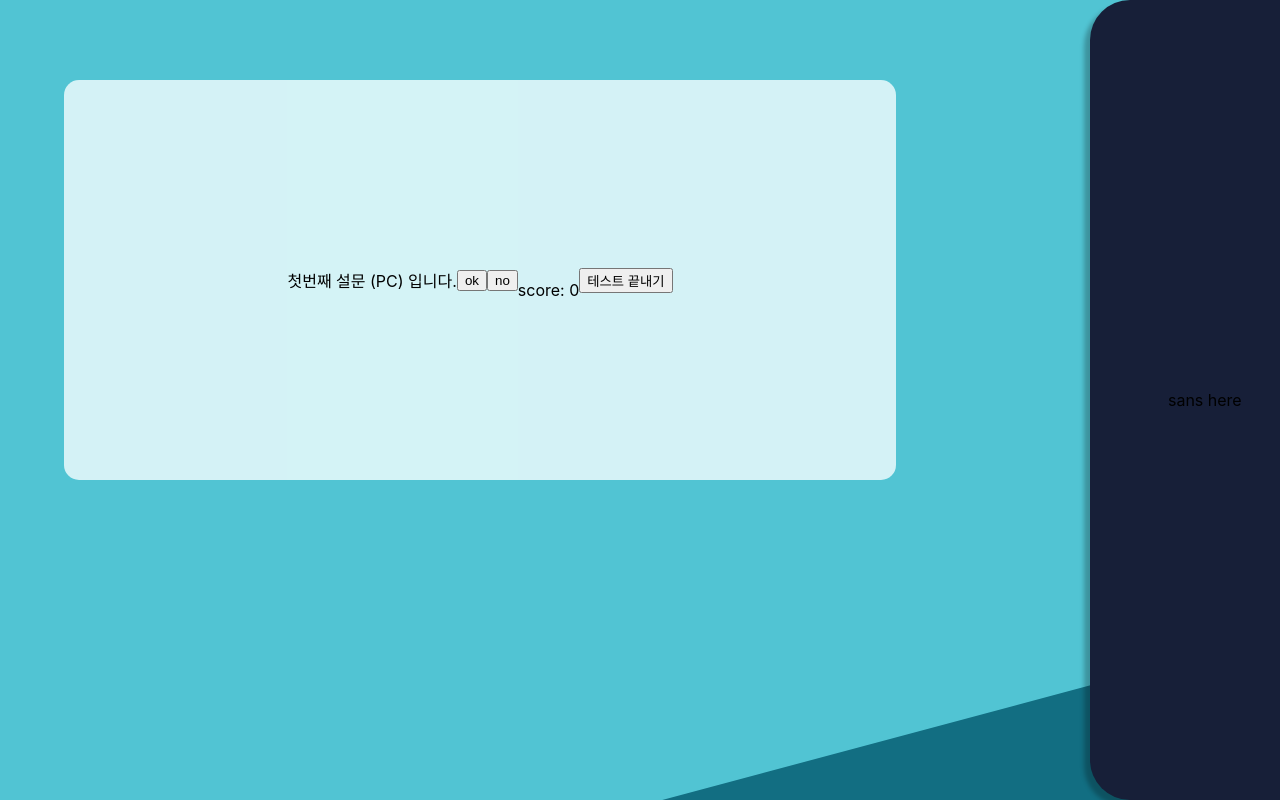
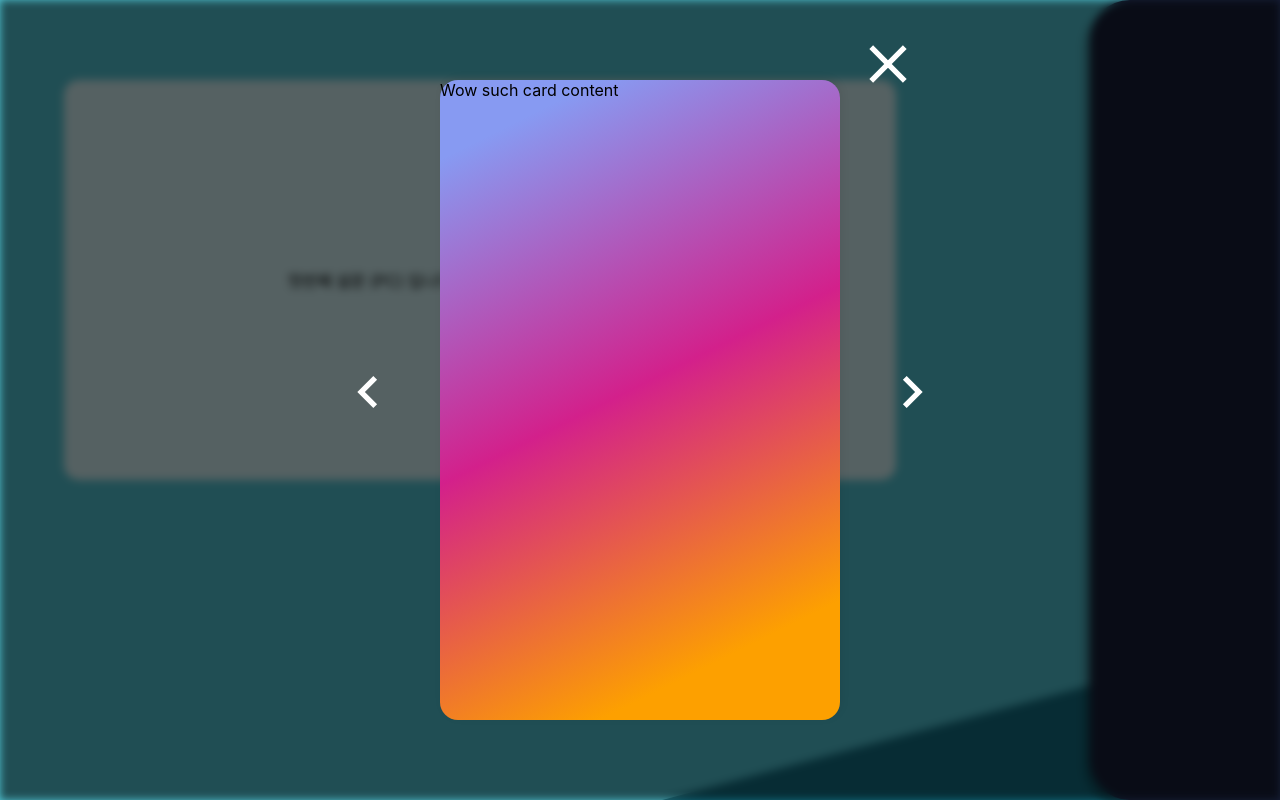
Before and after one commit to Jongminfire/SM-Drunk-Test, a React (Create React App) app: page /main in a window 1280 px wide. Built offline with nearby package versions, Linux system fonts and the light colour scheme.

Commit message:
Background Componatification

```diff
--- a/package.json
+++ b/package.json
@@ -5,6 +5,7 @@
   "dependencies": {
     "@material-ui/core": "^4.11.4",
     "@material-ui/icons": "^4.11.2",
+    "@react-spring/web": "^9.1.2",
     "@testing-library/jest-dom": "^5.11.4",
     "@testing-library/react": "^11.1.0",
     "@testing-library/user-event": "^12.1.10",
--- /dev/null
+++ b/src/Components/Background.js
@@ -0,0 +1,11 @@
+
+import styled, { css } from 'styled-components';
+const Background = styled.div`
+position: relative;
+background-color: #51c4d3;
+width: 100%;
+height: 100vh;
+overflow: hidden;
+`;
+
+export default Background;
--- a/src/Pages/MainPage.js
+++ b/src/Pages/MainPage.js
@@ -2,23 +2,17 @@ import React, { useState } from "react";
 import { useHistory } from "react-router-dom";
 import { useMediaQuery } from "react-responsive";
 import WaveEffect from "../Functions/WaveEffect";
+import { useSpring, animated, to } from '@react-spring/web'
 
 import styled, { css } from "styled-components";
 import Button from "@material-ui/core/Button";
 import CloseIcon from "@material-ui/icons/Close";
 import NavigateBeforeIcon from "@material-ui/icons/NavigateBefore";
 import NavigateNextIcon from "@material-ui/icons/NavigateNext";
-import "./MainPage.scss";
+import styles from "./MainPage.scss";
 
 import Question1 from "../Questions/Question1";
-
-const Background = styled.div`
-	position: relative;
-	background-color: #51c4d3;
-	width: 100%;
-	height: 100vh;
-	overflow: hidden;
-`;
+import Background from "../Components/Background"
 
 const Contents = styled.div`
 	position: absolute;
@@ -31,20 +25,6 @@ const Contents = styled.div`
 	border-radius: 15px;
 	left: 5vw;
 	top: 10vh;
-`;
-
-const Carddrawer = styled.div`
-	position: absolute;
-	display: flex;
-	justify-content: center;
-	align-items: center;
-	background-color: #171f38;
-	width: 18vw;
-	height: 100vh;
-	border-radius: 40px;
-	right: -40px;
-	top: 0;
-	box-shadow: -6px 6px 4px 0px #00000040;
 `;
 
 const OtherBackground = () => {
@@ -68,27 +48,51 @@ const OtherBackground = () => {
 	return <div class="othbg" stag={stag} onClick={clk}></div>;
 };
 
-const CardSmall = () => {};
+const CardDrawer = (props)=>{
+	const cards=[]
+	return <div class="card-drawer">
+		{cards.map((x)=>{<CardSmall {...x}/>})}
+	</div>
+}
+
+const CardSmall = (prop)=>{
+	const InnerCard=styled.div`
+		margin:auto;
+		top:10vmin;
+		background:${prop.bg};
+		box-shadow: 2px -2px 8px 0px #0001;
+		height: 10vw;
+		width: 50vmin;
+		border-radius: 18px;
+	`
+}
+
 const CardBig = (prop) => {
-	const InnerCard = styled.div`
-		background: ${prop.bg};
+	const InnerCard=styled.div`
+		margin:auto;
+		top:10vmin;
+		background:${prop.bg};
 		box-shadow: 2px -2px 8px 0px #0001;
-		height: 80vh;
-		width: 30vw;
-	`;
-	return <InnerCard>Wow such card content</InnerCard>;
-};
+		height: 80vmin;
+		width: 50vmin;
+		border-radius: 18px;
+	`
+	return <InnerCard>
+		Wow such card content
+	</InnerCard>
+}
 
-const CardPopup = () => {
+const CardPopup = ()=>{
+
 	return (
-		<div class="popup-container">
-			<CardBig class="card"></CardBig>
+		<animated.div class="popup-container" >
+			<CardBig class="big-card" bg="linear-gradient(153.55deg, #879AF2 9.48%, #D3208B 48.25%, #FDA000 85.78%)"></CardBig>
 			<CloseIcon class="close"></CloseIcon>
 			<NavigateBeforeIcon class="prevbtn"></NavigateBeforeIcon>
 			<NavigateNextIcon class="nextbtn"></NavigateNextIcon>
-		</div>
-	);
-};
+		</animated.div>
+	)
+}
 
 const MainPage = (props) => {
 	const { onClickFinish, showQuestion, score } = props;
@@ -103,8 +107,9 @@ const MainPage = (props) => {
 				<br />
 				<button onClick={onClickFinish}>테스트 끝내기</button>
 			</Contents>
-			<Carddrawer>sans here</Carddrawer>
+			<CardDrawer>sans here</CardDrawer>
 			{/* <WaveEffect/> */}
+			<CardPopup/>
 		</Background>
 	);
 };
--- a/src/Pages/MainPage.scss
+++ b/src/Pages/MainPage.scss
@@ -26,3 +26,55 @@
 	}
 	cursor: pointer;
 }
+
+
+.popup-container{
+    position: absolute;
+    top:0;
+    left: 0;
+    right: 0;
+    bottom: 0;
+    backdrop-filter: brightness(40%) blur(4px);
+}
+
+.card-drawer{
+	position: absolute;
+	display: flex;
+	justify-content: center;
+	align-items: center;
+	background-color: #171f38;
+	width: 18vw;
+	height: 100vh;
+	border-radius: 40px;
+	right: -40px;
+	top: 0;
+	box-shadow: -6px 6px 4px 0px #00000040;
+}
+
+.close{
+    position: absolute;
+    top:4vmin;
+    left: calc(50vw + 27vmin);
+    height: calc(24px + 5vmin);
+    width: calc(24px + 5vmin);
+    fill: #fff;
+}
+
+.nextbtn{
+    position: absolute;
+    top:calc(50vh - 5vmin);
+    left: calc(50vw + 30vmin);
+    height: calc(24px + 5vmin);
+    width: calc(24px + 5vmin);
+    fill: #fff;
+}
+
+.prevbtn{
+    position: absolute;
+    align-self: center;
+    top:calc(50vh - 5vmin);
+    left: calc(50vw - 30vmin - 24px - 5vmin);
+    height: calc(24px + 5vmin);
+    width: calc(24px + 5vmin);
+    fill: #fff;
+}
--- a/src/Pages/WelcomePage.js
+++ b/src/Pages/WelcomePage.js
@@ -4,10 +4,7 @@ import { useMediaQuery } from 'react-responsive';
 import styled, { css } from 'styled-components';
 import WaveEffect from '../Functions/WaveEffect';
 
-const Background = styled.div`
-  width: 100%;
-  height: 100vh;
-`;
+import Background from "../Components/Background"
 
 const Contents = styled.div`
   position: absolute;
```
Also changed, not shown: 1 other file (tests, documents, lock files or other folders).
